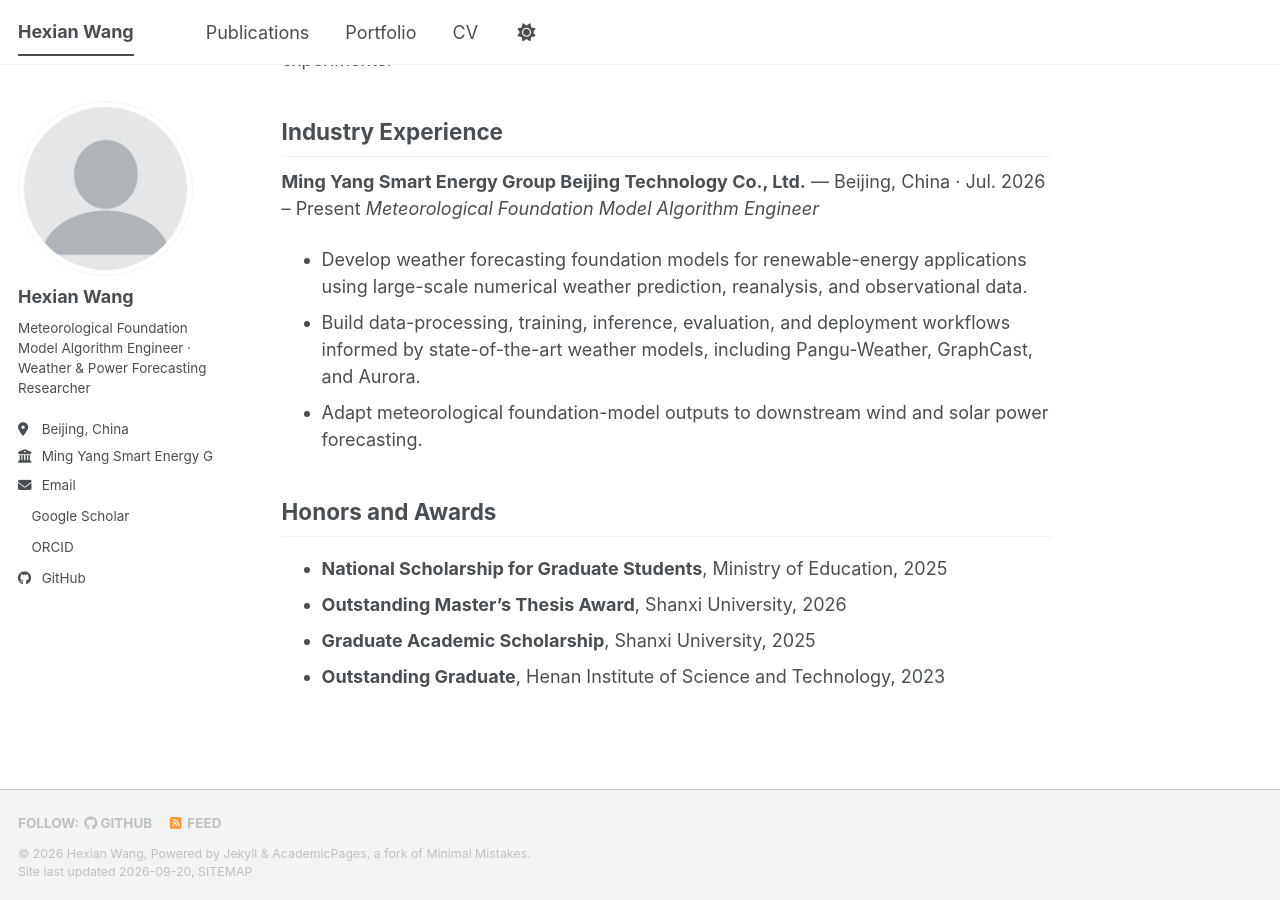
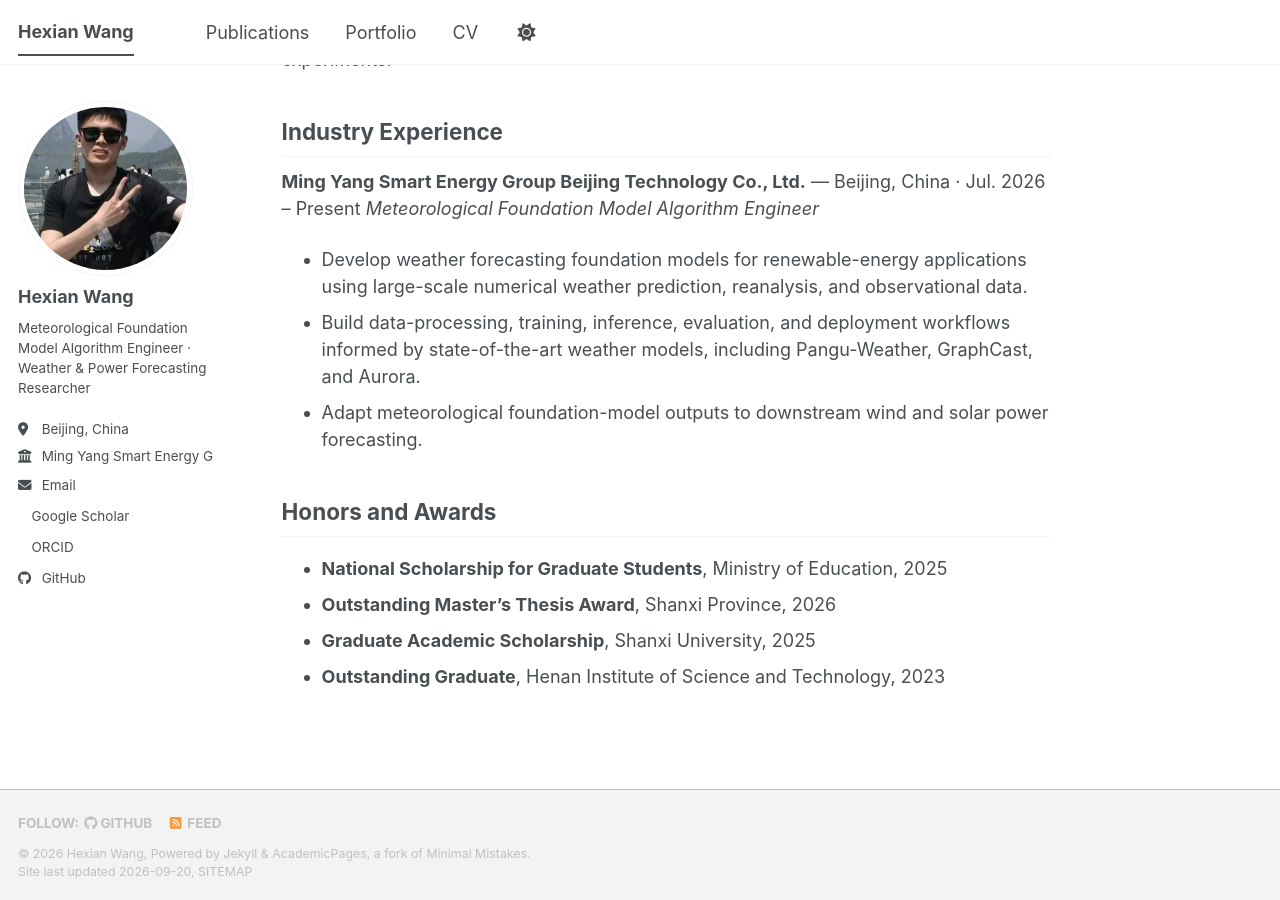
Before and after one commit to Hexian-2001/Hexian-2001.github.io, a Jekyll site: the page built from _pages/about.md, in a window 1280 px wide and 900 px high, scrolled down 954 px. Built offline with Jekyll 4.4.1, drawn with Linux system fonts in a browser that asks for light colours; a style sheet for code colours, icons or effects is not loaded.

Commit message:
Add profile photo; correct thesis award to Shanxi Province

```diff
--- a/_pages/about.md
+++ b/_pages/about.md
@@ -41,6 +41,6 @@ Host supervisor: Professor Tongming Zhou. Conducted research on AI-driven wind p
 ## Honors and Awards
 
 - **National Scholarship for Graduate Students**, Ministry of Education, 2025
-- **Outstanding Master's Thesis Award**, Shanxi University, 2026
+- **Outstanding Master's Thesis Award**, Shanxi Province, 2026
 - **Graduate Academic Scholarship**, Shanxi University, 2025
 - **Outstanding Graduate**, Henan Institute of Science and Technology, 2023
```
Also changed, not shown: _pages/cv.md (+1 -1 lines), images/profile.png.
